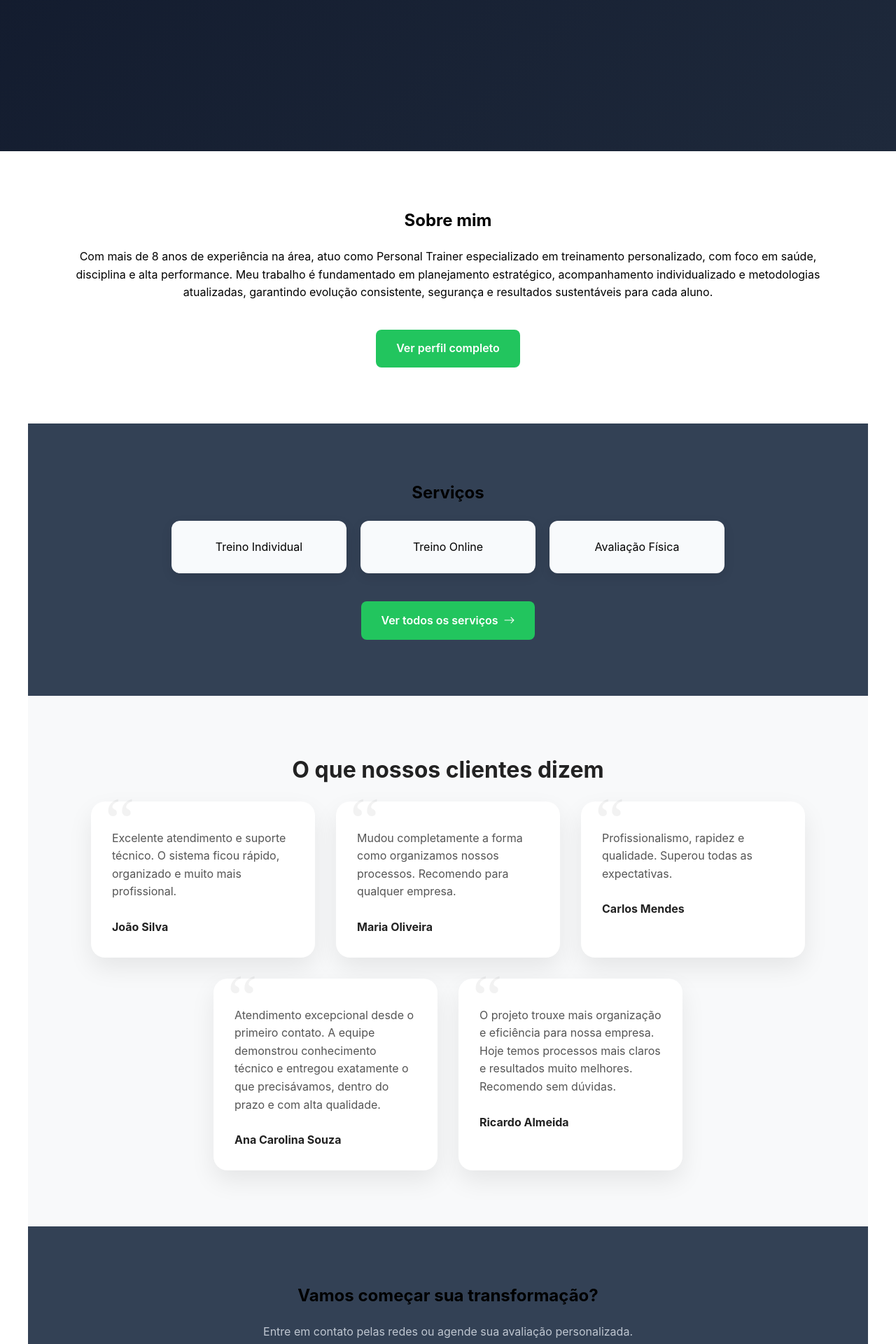
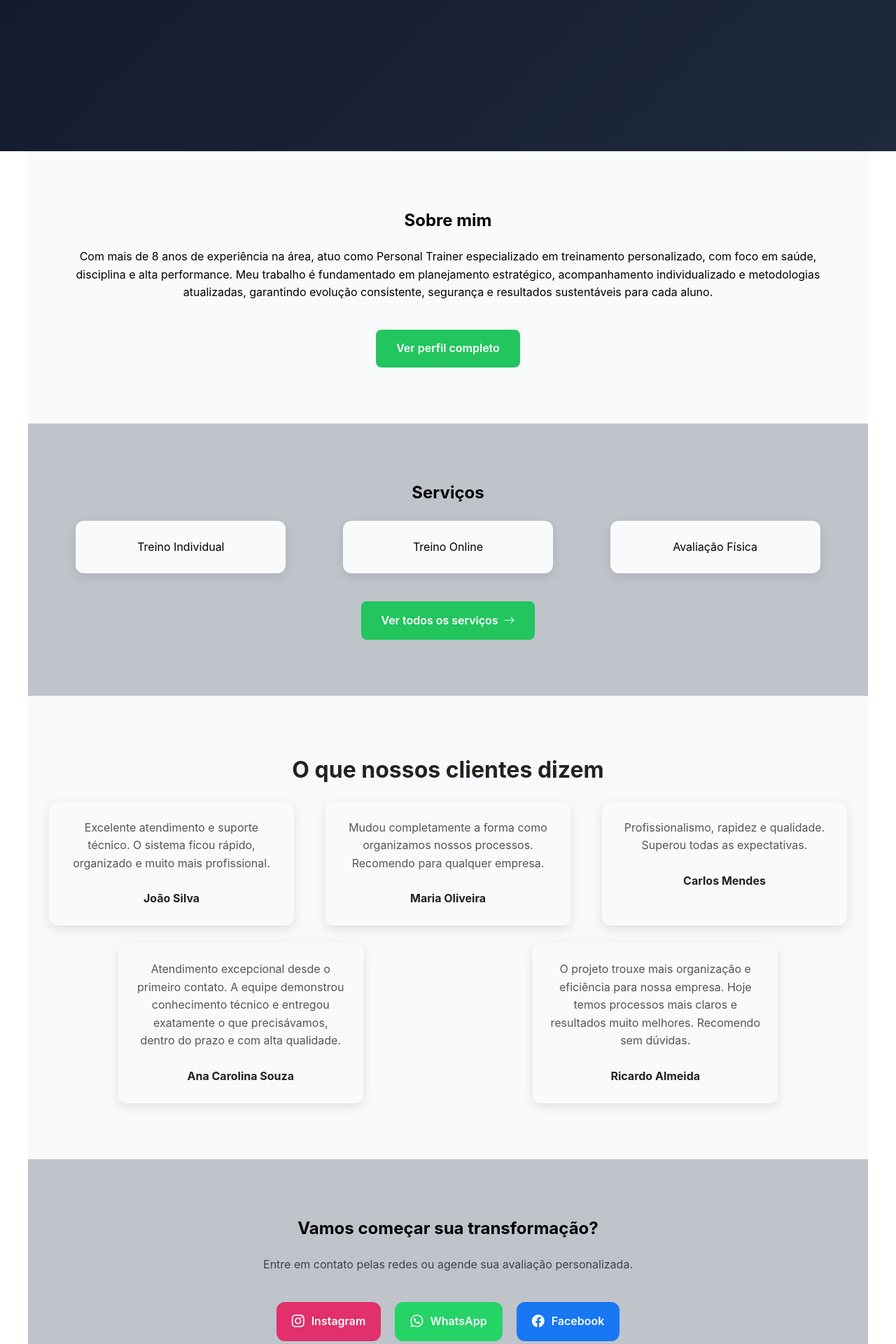
Before and after one commit to profAlbertoAyres/Aula2026, a PHP site: page / in a window 1280 px wide. Shown: the part 640-2560 px from the top of the page at 70% size. Run offline with PHP 8.4, Linux system fonts and the light colour scheme.

Commit message:
Correção do Layout

```diff
--- a/contato.html
+++ b/contato.html
@@ -17,7 +17,8 @@
 <body>
 
 
-    <main class="container">
+    <main>
+        <div class="conteudo">
 
         <nav id="menu" class="menu">
             <div class="logo">
@@ -41,7 +42,6 @@
             <p>Vamos conversar sobre seus objetivos e montar sua estratégia ideal</p>
         </section>
 
-        <div class="conteudo">
             <!-- ================= SEÇÃO CONTATO ================= -->
             <section class="secao contato">
 
--- a/css/layout.css
+++ b/css/layout.css
@@ -20,9 +20,9 @@
      */
 
     --cor-clara: #f8fafc;         /* Texto muito claro */
-    --cor-cinza-claro: #334155;   /* Bordas e divisões */
+    --cor-cinza-claro: #bfc3ca;   /* Bordas e divisões */
     --cor-texto-sec: #94a3b8;     /* Texto secundário */
-    --cor_texto-escuro: #e2e8f0;  /* Texto padrão do site */
+    --cor-texto-escuro: #1f2225;  /* Texto padrão do site */
 
     /*
        TIPOGRAFIA
@@ -37,6 +37,7 @@
 
     --padding-padrao: 40px;
     --padding-secao: 80px;
+    --gap-padrao: 25px;
 
     /*
        BORDAS
@@ -225,9 +226,6 @@ body {
     transform: rotate(180deg);
 }
 
-
-
-
 /* Botão escondido no desktop */
 .btn-menu {
     display: none;
@@ -240,11 +238,6 @@ body {
 }
 
 /* MAIN */
-
-.secao {
-    width: 100%;
-}
-
 
 /* page-title */
 .page-title {
@@ -263,8 +256,6 @@ body {
     /* aumenta respiro */
     gap: 20px;
 
-    min-height: 40vh;
-    /* altura padrão menor */
 }
 
 .page-title-full {
@@ -296,6 +287,8 @@ body {
 
     text-align: center;
     /* Centraliza o texto */
+
+    background-color: var(--cor-clara);
 }
 
 /* Título das seções */
@@ -345,14 +338,14 @@ body {
     display: flex;
     /* Layout flexível */
 
-    gap: 20px;
-    /* Espaço entre os cards */
-
     justify-content: center;
     /* Centraliza os cards */
 
     flex-wrap: wrap;
     /* Quebra linha em telas menores */
+
+    justify-content: space-around;
+    gap: var(--gap-padrao);
 }
 
 /* Card individual */
@@ -363,15 +356,16 @@ body {
     padding: 25px;
     /* Espaçamento interno */
 
-    width: 250px;
-    /* Largura fixa */
-
     border-radius: var(--borda-arredondada);
     /* Cantos arredondados */
 
     box-shadow: 0 5px 15px rgba(0, 0, 0, 0.1);
     /* Sombra suave */
     transition: transform 0.3s ease, box-shadow 0.3s ease;
+}
+
+.card-servicos{
+    width: 300px;
 }
 
 .card:hover {
@@ -393,31 +387,12 @@ body {
     color: #222;
 }
 
-/* CONTAINER DOS CARDS */
-.container-cards {
-    display: flex;
-    justify-content: center;
-    gap: 30px;
-    flex-wrap: wrap;
+/* CARD INDIVIDUAL */
+.card-depoimento {
+    width: 350px;
+    gap: 25px;
 }
 
-/* CARD INDIVIDUAL */
-.card-depoimento {
-    position: relative;
-    background: #ffffff;
-    padding: 40px 30px 30px 30px;
-    width: 320px;
-    border-radius: 20px;
-    box-shadow: 0 15px 35px rgba(0, 0, 0, 0.08);
-    text-align: left;
-    transition: transform 0.3s ease, box-shadow 0.3s ease;
-}
-
-/* Efeito hover moderno */
-.card-depoimento:hover {
-    transform: translateY(-8px);
-    box-shadow: 0 20px 45px rgba(0, 0, 0, 0.12);
-}
 
 /* ASPAS DECORATIVAS GRAES */
 .aspas {
@@ -463,7 +438,7 @@ body {
 .contato-cta .subtitulo {
     margin-top: 10px;
     margin-bottom: 40px;
-    color: var(--cor_texto-escuro);
+    color: var(--cor-texto-escuro);
     opacity: 0.8;
 }
 
@@ -703,13 +678,13 @@ body {
         position: fixed;
         top: auto;
         height: auto;
-        bottom: 20px;
+        bottom: 10px;
         left: 50%;
         transform: translateX(-50%);
         width: 90%;
         max-width: 400px;
-        padding: 12px 20px;
-        border-radius: 50px;
+        padding: 5px 10px;
+        border-radius: 30px;
         justify-content: center;
         flex-direction: row;
         box-shadow: 0 10px 30px rgba(0, 0, 0, 0.3);
@@ -724,7 +699,6 @@ body {
     .menu ul {
         display: flex;
         flex-direction: row;
-        width: 100%;
         justify-content: space-around;
         gap: 0;
     }
--- a/index.html
+++ b/index.html
@@ -27,18 +27,12 @@
                 <li><a href="#servicos"><i class="bi bi-briefcase"></i><span> Serviços</span></a></li>
                 <li><a href="#depoimentos"><i class="bi bi-chat-quote"></i><span> Depoimentos</span></a></li>
                 <li><a href="#contato"><i class="bi bi-chat"></i><span> Contato</span></a></li>
-                <li class="dropdown">
-                    <a href="#" class="dropdown-toggle">
+                <li>
+                    <a href="#">
                         <i class="bi bi-person-check"></i>
                         <span>Nome Usuário</span>
-                        <i class="bi bi-chevron-down seta"></i>
                     </a>
 
-                    <ul class="dropdown-menu">
-                        <li><a href="#dashboard">Dashboard</a></li>
-                        <li><a href="#senha">Alterar Senha</a></li>
-                        <li><a href="#sair">Sair</a></li>
-                    </ul>
                 </li>
             </ul>
         </nav>
@@ -67,10 +61,10 @@
             <section id="servicos" class="secao destaque">
                 <h2>Serviços</h2>
 
-                <div class="cards">
-                    <div class="card">Treino Individual</div>
-                    <div class="card">Treino Online</div>
-                    <div class="card">Avaliação Física</div>
+                <div class="cards ">
+                    <div class="card card-servicos">Treino Individual</div>
+                    <div class="card card-servicos">Treino Online</div>
+                    <div class="card card-servicos">Avaliação Física</div>
                 </div>
                 <!-- BOTÃO -->
                 <div class="container-btn">
@@ -84,9 +78,9 @@
             <section class="secao depoimentos" id="depoimentos">
                 <h2 class="titulo-secao">O que nossos clientes dizem</h2>
 
-                <div class="container-cards">
+                <div class="cards">
 
-                    <div class="card-depoimento">
+                    <div class="card card-depoimento">
                         <div class="aspas">“</div>
                         <p class="texto">
                             Excelente atendimento e suporte técnico. O sistema ficou rápido,
@@ -97,7 +91,7 @@
                         </div>
                     </div>
 
-                    <div class="card-depoimento">
+                    <div class="card card-depoimento">
                         <div class="aspas">“</div>
                         <p class="texto">
                             Mudou completamente a forma como organizamos nossos processos.
@@ -108,7 +102,7 @@
                         </div>
                     </div>
 
-                    <div class="card-depoimento">
+                    <div class="card card-depoimento">
                         <div class="aspas">“</div>
                         <p class="texto">
                             Profissionalismo, rapidez e qualidade. Superou todas as expectativas.
@@ -117,7 +111,7 @@
                             <strong>Carlos Mendes</strong>
                         </div>
                     </div>
-                    <div class="card-depoimento">
+                    <div class="card card-depoimento">
                         <div class="aspas">“</div>
                         <p class="texto">
                             Atendimento excepcional desde o primeiro contato. A equipe demonstrou
@@ -129,8 +123,7 @@
                         </div>
                     </div>
 
-                    <div class="card-depoimento">
-                        <div class="aspas">“</div>
+                    <div class="card card-depoimento">
                         <p class="texto">
                             O projeto trouxe mais organização e eficiência para nossa empresa.
                             Hoje temos processos mais claros e resultados muito melhores.
```
